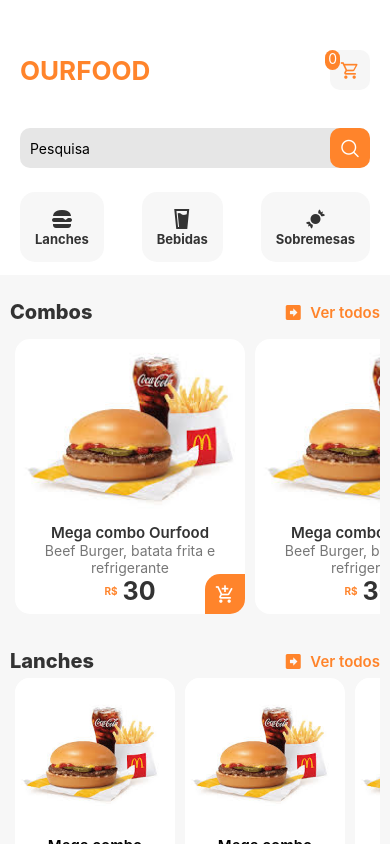
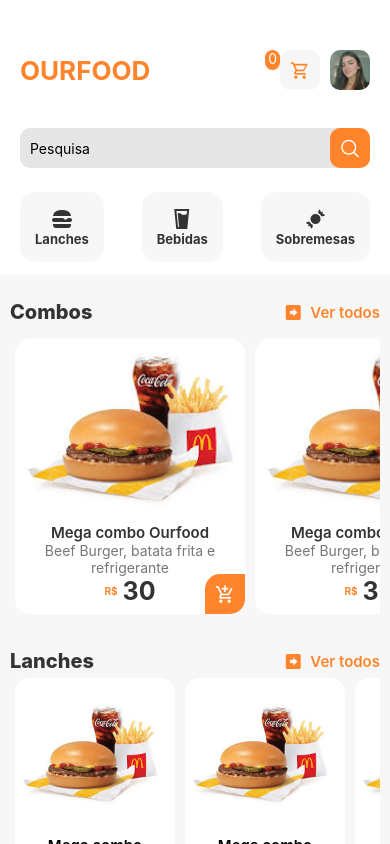
Before and after one commit to ggpaap/OurFoodMobile-main, a React Native app: screen / in a window 390 px wide. Built offline with nearby package versions, Linux system fonts and the light colour scheme.

Commit message:
Adicionando o acesso ao perfil do usuário no header

```diff
--- a/src/components/Header/Header.js
+++ b/src/components/Header/Header.js
@@ -1,5 +1,5 @@
 import React from "react";
-import { View, Text } from "react-native";
+import { View, Text, Image } from "react-native";
 import { MaterialCommunityIcons } from "@expo/vector-icons";
 import styles from "./style";
 
@@ -9,11 +9,12 @@
       <View style={styles.headerPrincipal}>
         <Text style={styles.nomeLoja}>OURFOOD</Text>
         <View style={styles.icones}>
-          <View style={{ flexDirection: "row" }}>
+          <View style={{ flexDirection: "row", gap: 10 }}>
             <Text style={styles.carrinhoText}>0</Text>
             <View style={styles.btnCart}>
               <MaterialCommunityIcons name="cart-outline" size={20} color="#FF842B" />
             </View>
+            <Image style={{width: 40, height: 40, borderRadius: 10}} source={require("../../../assets/img/rafa.jpeg")} />
           </View>
         </View>
       </View>
```
Also changed, not shown: assets/img/rafa.jpeg (added).
